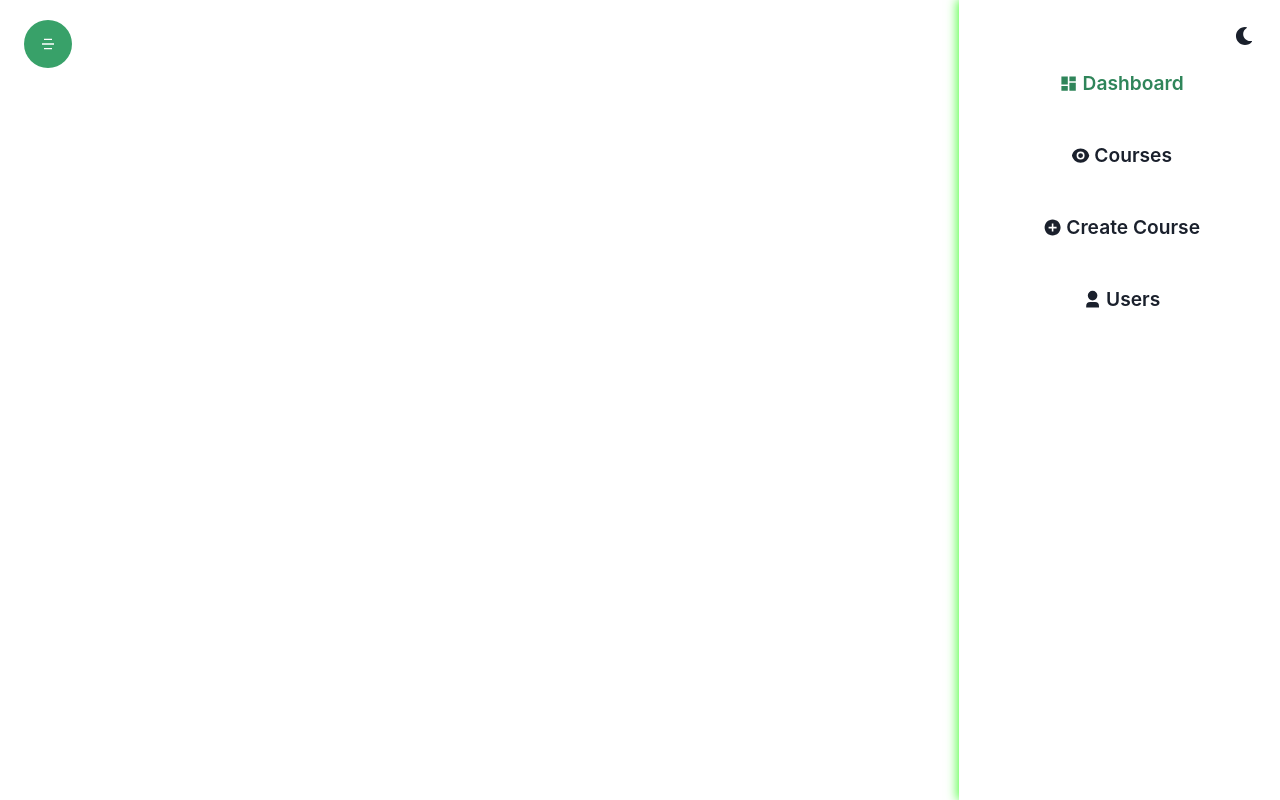
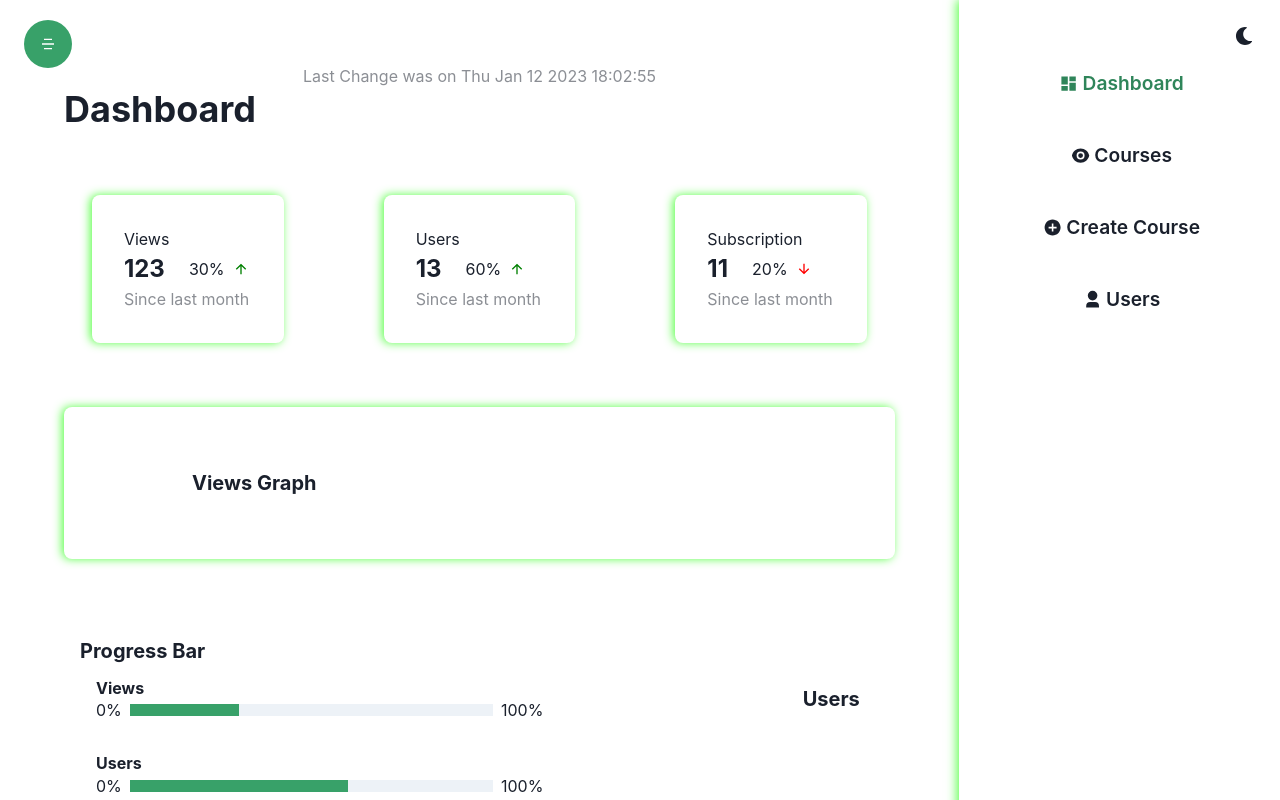
Before and after one commit to pranjal6314/MERN-PROJECT, a React (Create React App) app in the folder learnup/: page /admin/dashboard in a window 1280 px wide. Shown: the top 800 px of the page. Built offline with nearby package versions, Linux system fonts and the light colour scheme.

Commit message:
admin dashboard

```diff
--- a/learnup/src/components/Admin/Dashboard/Dashboard.jsx
+++ b/learnup/src/components/Admin/Dashboard/Dashboard.jsx
@@ -1,12 +1,72 @@
-import { Box, Grid } from '@chakra-ui/react'
+import { Box, Grid, Heading, HStack, Progress, Stack, Text } from '@chakra-ui/react'
 import React from 'react'
+import { RiArrowDownLine, RiArrowUpLine } from 'react-icons/ri'
 import crusorImg from '../../../assets/images/cursor.png'
 import Sidebar from '../Sidebar'
 const Dashboard = () => {
     return <Grid css={{ cursor: `url(${crusorImg}), default` }} minH={"100vh"} templateColumns={['1fr', '5fr 1fr']} >
-        <Box></Box>
+        <Box boxSizing='border-box' py="16" px={["4", "0"]}>
+            <Text opacity={0.5} textAlign="center" children={`Last Change was on ${String(new Date()).split('G')[0]}`} />
+            <Heading textAlign={["center", "left"]} ml={["0", "16"]} mb={'16'} children="Dashboard" />
+            <Stack direction={['column', 'row']} minH="24" justifyContent={"space-evenly"} >
+                <DataBox title="Views" qty={123} qtyPercentage={30} profit={true} />
+                <DataBox title="Users" qty={13} qtyPercentage={60} profit={true} />
+                <DataBox title="Subscription" qty={11} qtyPercentage={20} profit={false} />
+            </Stack>
+            <Box m={['0', '16']} borderRadius='lg' p={['0', '16']} mt={['4', '16']} boxShadow={'-2px 0 10px rgba(46, 255, 25, 0.8)'}
+            >
+                <Heading textAlign={['center', 'left']} size='md' pt={['8', '0']} ml={['0', '16']} children="Views Graph" />
+                {/* line Graph here */}
+
+            </Box>
+            <Grid templateColumns={['1fr', '2fr 1fr ']}>
+                <Box p="4">
+                    <Heading textAlign={['center', 'left']} size='md' my={'0'} ml={['0', '16']} children="Progress Bar" />
+                    {/* Progress Bar here */}
+                    <Box>
+                        <Bar profit={true} title="Views" value={30} />
+                        <Bar profit={true} title="Users" value={60} />
+                        <Bar profit={false} title="Subscription" value={20} />
+                    </Box>
+                </Box>
+
+                <Box p={['0', '16']} boxSizing="border-box" py='4'>
+                    <Heading textAlign={'center'} size='md' mb={'4'} ml={['0', '16']} children="Users" />
+                    {/* graph here */}
+                </Box>
+            </Grid>
+        </Box >
         <Sidebar />
-    </Grid>
+    </Grid >
 }
 
 export default Dashboard
+
+function DataBox({ title, qty, qtyPercentage, profit }) {
+
+    return <Box w={['full', '20%']} boxShadow={'-2px 0 10px rgba(46, 255, 25, 0.8)'} p={'8'} borderRadius='lg'>
+        <Text children={title} />
+        <HStack spacing={'6'}>
+            <Text fontSize={'2xl'} fontWeight='bold' children={`${qty}`} />
+            <HStack>
+                <Text children={`${qtyPercentage}%`} />
+                {profit ? <RiArrowUpLine color='green' /> : (
+                    <RiArrowDownLine color='red' />
+                )}
+            </HStack>
+        </HStack>
+        <Text opacity={0.5} children="Since last month" />
+    </Box>
+
+}
+
+function Bar({ title, value, profit }) {
+    return <Box py={'4'} px={['0', '20']}>
+        <Heading size='sm' children={title} />
+        <HStack w='full' alignItems='center' >
+            <Text children={profit ? "0%" : `-${value}%`} />
+            <Progress w='full ' value={profit ? value : '0'} colorScheme='green' />
+            <Text children={`${value > 100 ? value : 100}%`} />
+        </HStack>
+    </Box>
+}
```
